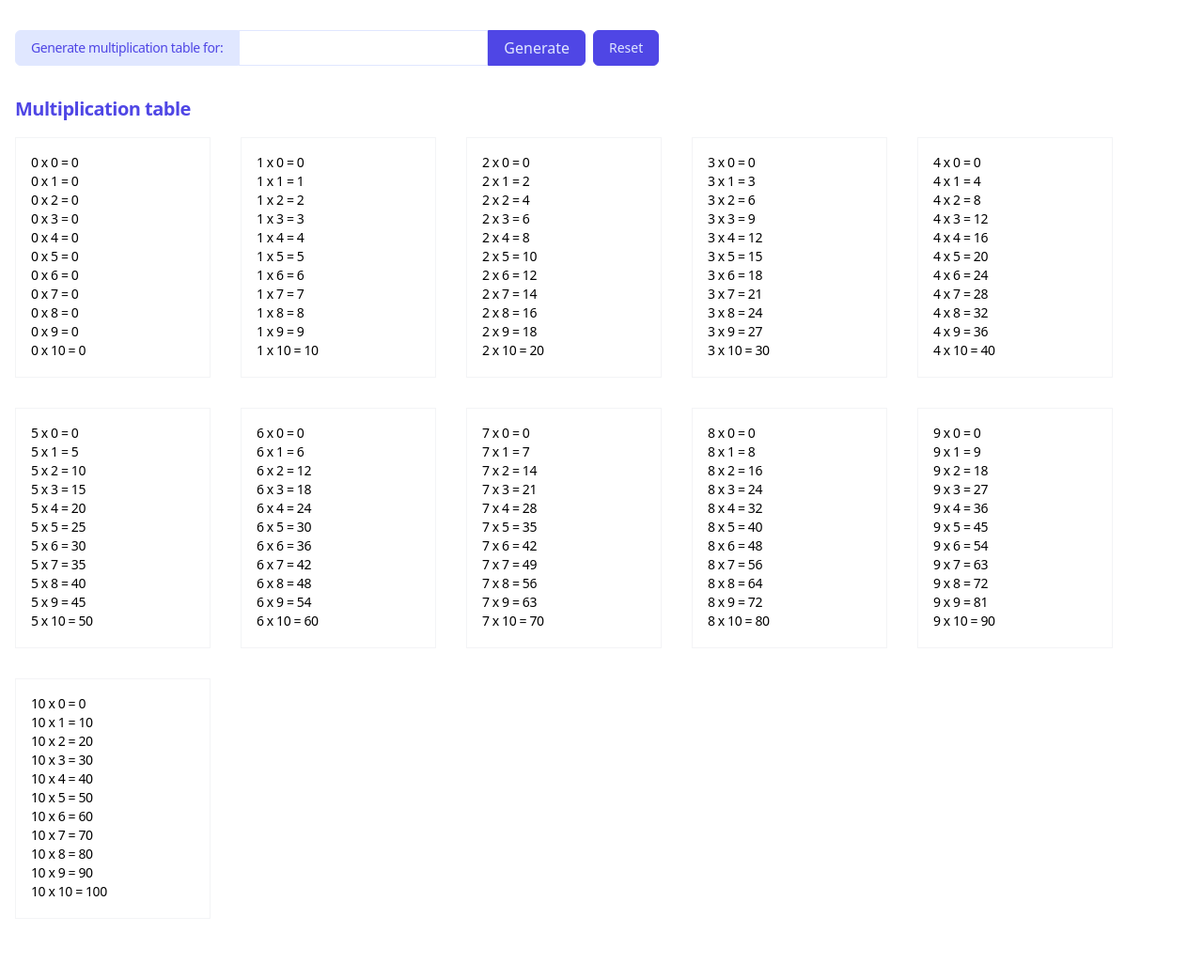
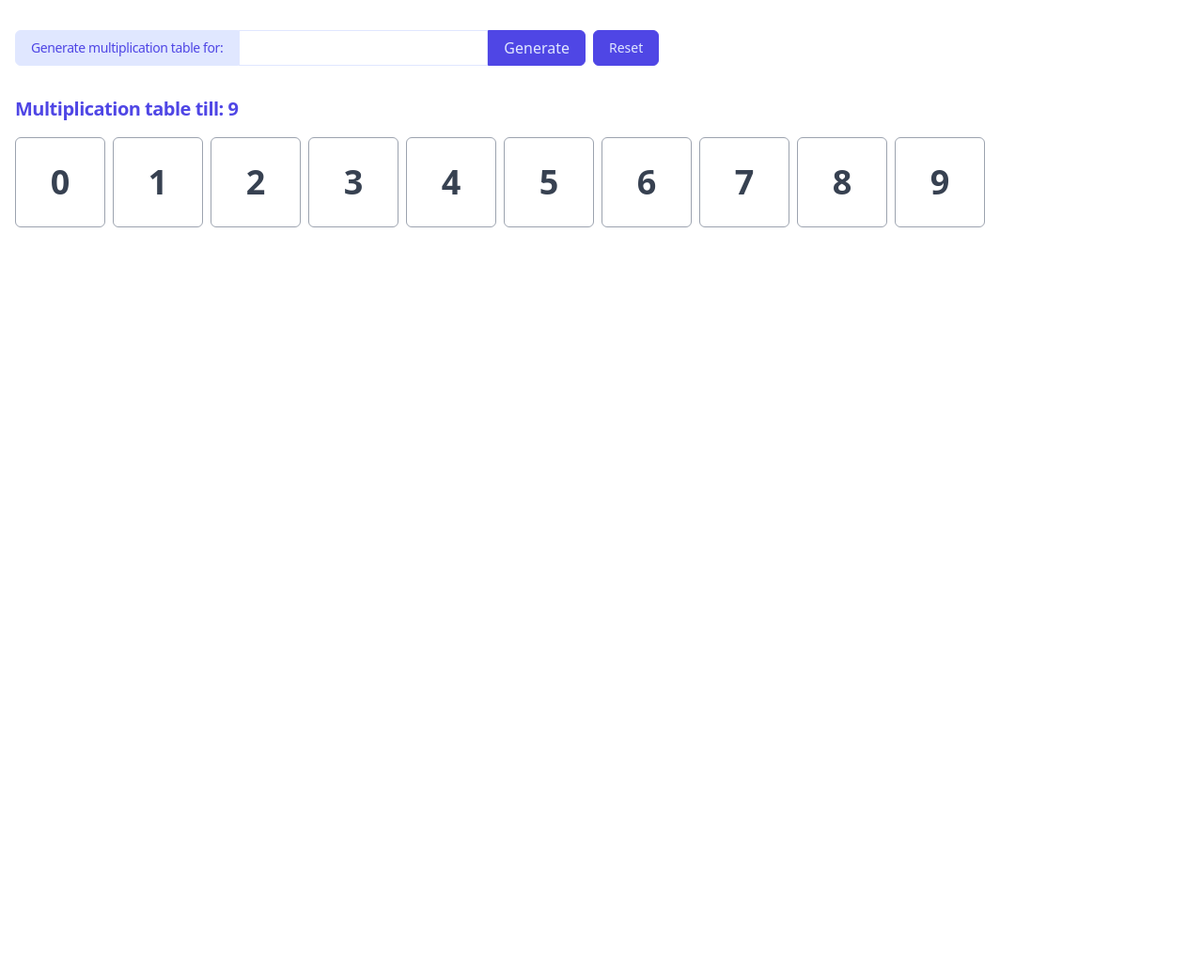
Before and after one commit to EvaldasBurlingis/BIT-PHP, a PHP site: page / in a window 1280 px wide. Shown: the whole page at 94% size. After the commit the page ends 242 px from the top, so only its background shows below. Run offline with PHP 8.4, Linux system fonts and the light colour scheme; some libraries are stand-ins or nearby versions.

Commit message:
multiplication table remake

```diff
--- a/multiplication_table/index.php
+++ b/multiplication_table/index.php
@@ -1,5 +1,5 @@
 <?php
-    $number = 10;
+    $number = 9;
 
     if(isset($_POST['submit'])){
         $number = intval($_POST['digit']);
@@ -16,9 +16,10 @@
     <meta charset="UTF-8">
     <meta name="viewport" content="width=device-width, initial-scale=1.0">
     <link href="https://unpkg.com/tailwindcss@^2/dist/tailwind.min.css" rel="stylesheet">
-    <title>Daugybos lentelė</title>
+    <script src="https://cdn.jsdelivr.net/gh/alpinejs/alpine@v2.x.x/dist/alpine.min.js" defer></script>
+    <title>Multiplication table</title>
 </head>
-<body class="min-h-screen tracking-tight">
+<body class="min-h-screen h-full tracking-tight relative" x-data="{ 'showModal': false }" @keydown.escape="showModal = false" x-cloak>
     <main class="container mx-auto px-4 py-8">
         <div class="flex">
             <form method="POST" class="flex mb-8 justify-center">
@@ -35,18 +36,46 @@
         </div>
 
         <div>
-            <h1 class="text-xl font-semibold tracking-tight mb-4 text-indigo-600">Multiplication table</h1>
+            <h1 class="text-xl font-semibold tracking-tight mb-4 text-indigo-600">Multiplication table till: <?php echo $number; ?></h1>
             <div class="flex flex-wrap">
                 <?php for ($i = 0; $i <= $number; $i++) : ?>
-                    <div class="mr-8 mb-8 h-64 overflow-auto border border-gray-100 pl-4 pr-8 py-4 w-2/12">
-                        <?php for ($x = 0; $x <= $number; $x++) : ?>
-                            <p class="text-sm"><?php echo $i . ' x ' . $x . ' = ' . $i * $x; ?></p>
-                        <?php endfor; ?>
-                    </div>
+                    <button
+                        class="w-24 h-24 border border-gray-400 mr-2 mb-2 hover:bg-gray-100 hover:text-indigo-600 text-4xl text-gray-700 font-sans font-bold rounded-md cursor-pointer"
+                        @click="showModal = true"
+                        onclick="showMultiplicationTableInModal(<?php echo $i; ?>)">
+                        <?php echo $i; ?>
+                    </button>
                 <?php endfor; ?>
             </div>
+        </div>
+
+
+
+        <!-- Modal overlay -->
+        <div
+            x-show="showModal"
+            @click="showModal = !showModal"
+            class="absolute top-0 left-0 h-full w-full py-64 flex items-start justify-center"
+            style="background: rgba(255,255,255,0.7)"
+            id="modal"
+        >
 
         </div>
+        <script>
+            const modal = document.querySelector('#modal');
+
+            function showMultiplicationTableInModal(num) {
+                modal.innerHTML = `
+                    <div class="bg-indigo-600 text-white rounded-md w-1/3 p-8">
+                        <div class="overflow-y-auto h-64">
+                            <?php for ($x = 0; $x <= $number; $x++) : ?>
+                                <p class="text-lg font-semibold"><?php echo $x; ?> x ${num} = ${num * <?php echo $x; ?>}</p>
+                            <?php endfor; ?>
+                        <div>
+                    </div>
+                `;
+            }
+        </script>
     </main>
 </body>
 </html>
```
Also changed, not shown: multiplication_table/composer.json (added, +11 -0 lines), multiplication_table/multiplication_cli.php (added, +50 -0 lines), Readme.md, assets/arrays.png (added), assets/multiplication_table.png (added), assets/multiplication_table_cli.png (added), 3 other files.
